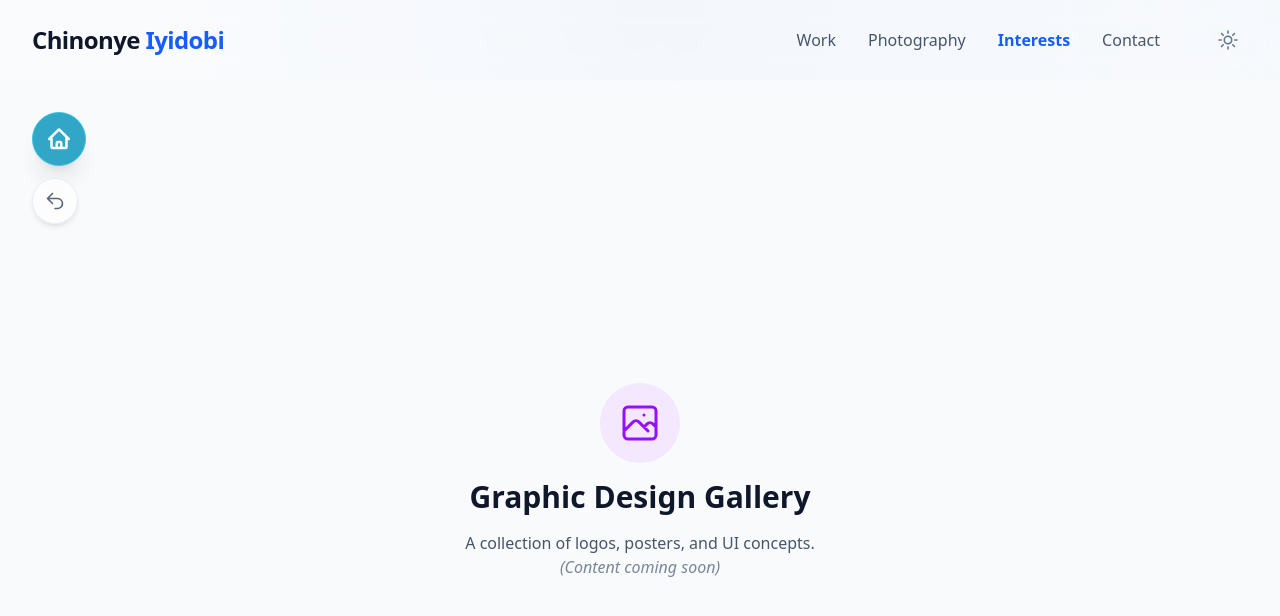
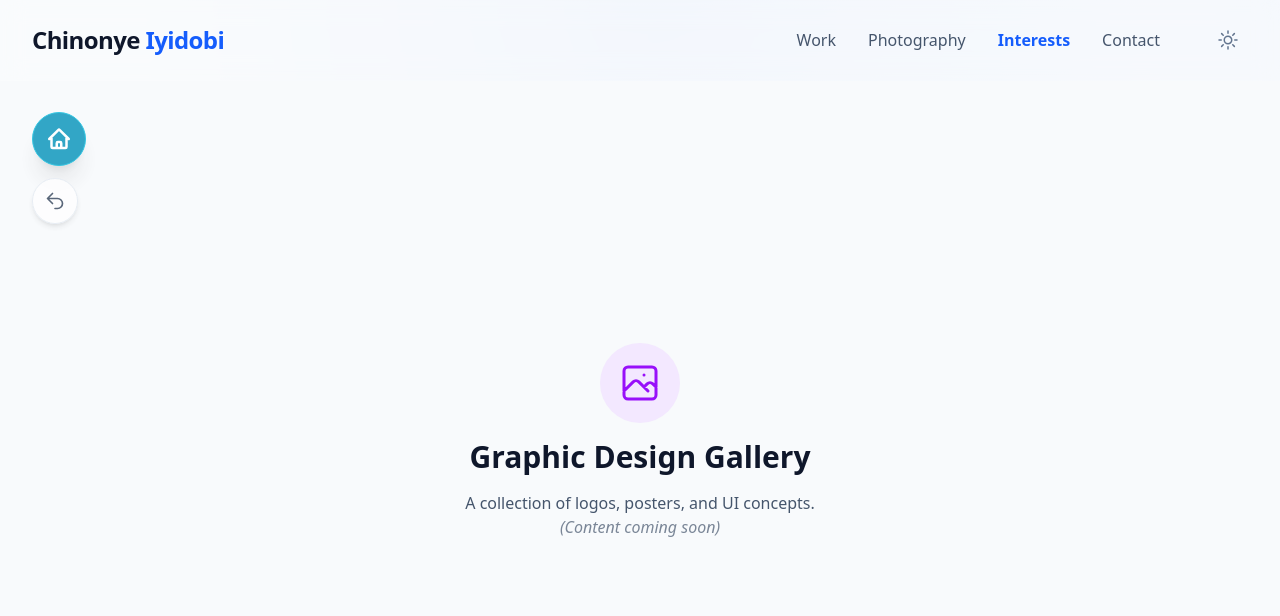
Before and after one commit to justin-r9/portfolio, a Next.js app: page /interests/design in a window 1280 px wide. Shown: the top 616 px of the page. Built offline with nearby package versions, Linux system fonts and the light colour scheme.

Commit message:
updated 'The Cortex', 'Graphic Design', and 'Video Editing' pages. They are now non-scrollable and fully centered, matching the behavior of the other interest pages.

```diff
--- a/app/interests/blog/page.tsx
+++ b/app/interests/blog/page.tsx
@@ -3,7 +3,7 @@ import { NewspaperIcon } from "@/components/ui/Icons";
 
 export default function BlogPage() {
     return (
-        <main className="min-h-screen bg-slate-50 dark:bg-slate-950 flex flex-col items-center justify-center p-4">
+        <main className="h-[calc(100vh-81px)] w-full bg-slate-50 dark:bg-slate-950 overflow-hidden flex flex-col items-center justify-center relative p-4">
             <PageNavigation backUrl="/interests" backLabel="Back to Interests" />
 
             <div className="text-center space-y-4">
--- a/app/interests/design/page.tsx
+++ b/app/interests/design/page.tsx
@@ -3,7 +3,7 @@ import { DesignIcon } from "@/components/ui/Icons";
 
 export default function DesignPage() {
     return (
-        <main className="min-h-screen bg-slate-50 dark:bg-slate-950 flex flex-col items-center justify-center p-4">
+        <main className="h-[calc(100vh-81px)] w-full bg-slate-50 dark:bg-slate-950 overflow-hidden flex flex-col items-center justify-center relative p-4">
             <PageNavigation backUrl="/interests" backLabel="Back to Interests" />
 
             <div className="text-center space-y-4">
--- a/app/interests/video/page.tsx
+++ b/app/interests/video/page.tsx
@@ -2,7 +2,7 @@ import PageNavigation from "@/components/ui/PageNavigation";
 
 export default function VideoPage() {
     return (
-        <main className="min-h-screen bg-slate-50 dark:bg-slate-950 flex flex-col items-center justify-center p-4">
+        <main className="h-[calc(100vh-81px)] w-full bg-slate-50 dark:bg-slate-950 overflow-hidden flex flex-col items-center justify-center relative p-4">
             <PageNavigation backUrl="/interests" backLabel="Back to Interests" />
 
             <div className="text-center space-y-4">
```
